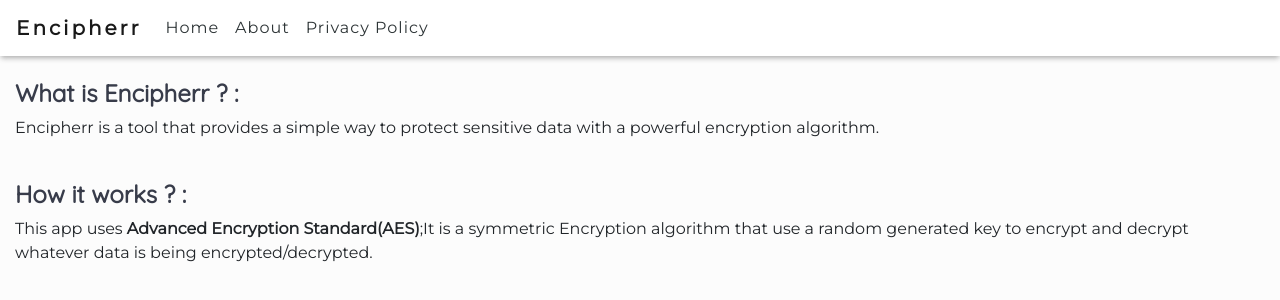
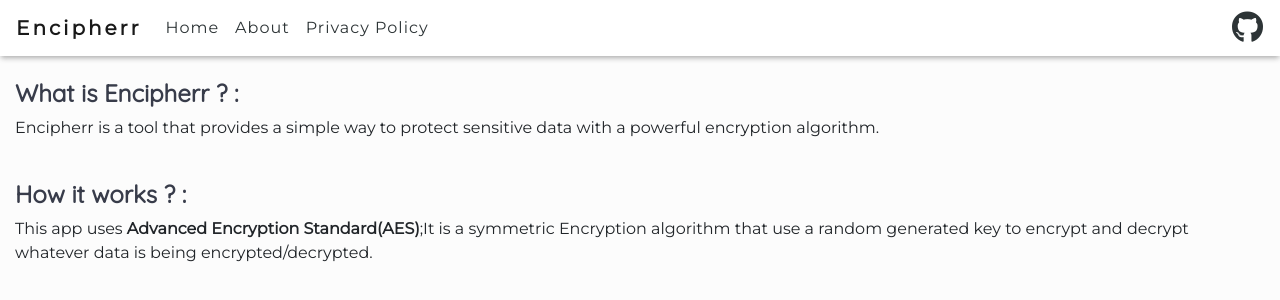
Before and after one commit to Oussama1403/Encipherr, a Flask app: page /about in a window 1280 px wide. Shown: the top 300 px of the page. Run offline with Flask 2, Linux system fonts and the light colour scheme; some libraries are stand-ins or nearby versions.

Commit message:
added-navbar-github-icon

```diff
--- a/static/css/style.css
+++ b/static/css/style.css
@@ -197,7 +197,7 @@
     background-color: red;
   }
 
-  .fa-github {
+  .social-icon .fa-github {
     padding:18px 24px;
     -o-transition:.5s;
     -ms-transition:.5s;
@@ -207,8 +207,11 @@
     background-color: #322f30;
   }
 
-  .fa-github:hover {
+  .social-icon .fa-github:hover {
     background-color: #5a32a3;
+  }
+  .navbar-nav .fa-github {
+    font-size:xx-large;
   }
 
   .fa-discord {
--- a/templates/base.html
+++ b/templates/base.html
@@ -73,6 +73,11 @@
               <a class="nav-link" href="{{url_for('privacy')}}">Privacy Policy <span class="sr-only">(current)</span></a>
             </li>
           </ul>
+          <ul class="navbar-nav ml-auto">
+            <li class="nav-item active ml-auto">
+              <a href="https://github.com/Oussama1403/Encipherr" target="_blank"><i class="fab fa-github"></i></a>
+            </li>
+          </ul>
         </div>
       </nav>
       <br />
```
